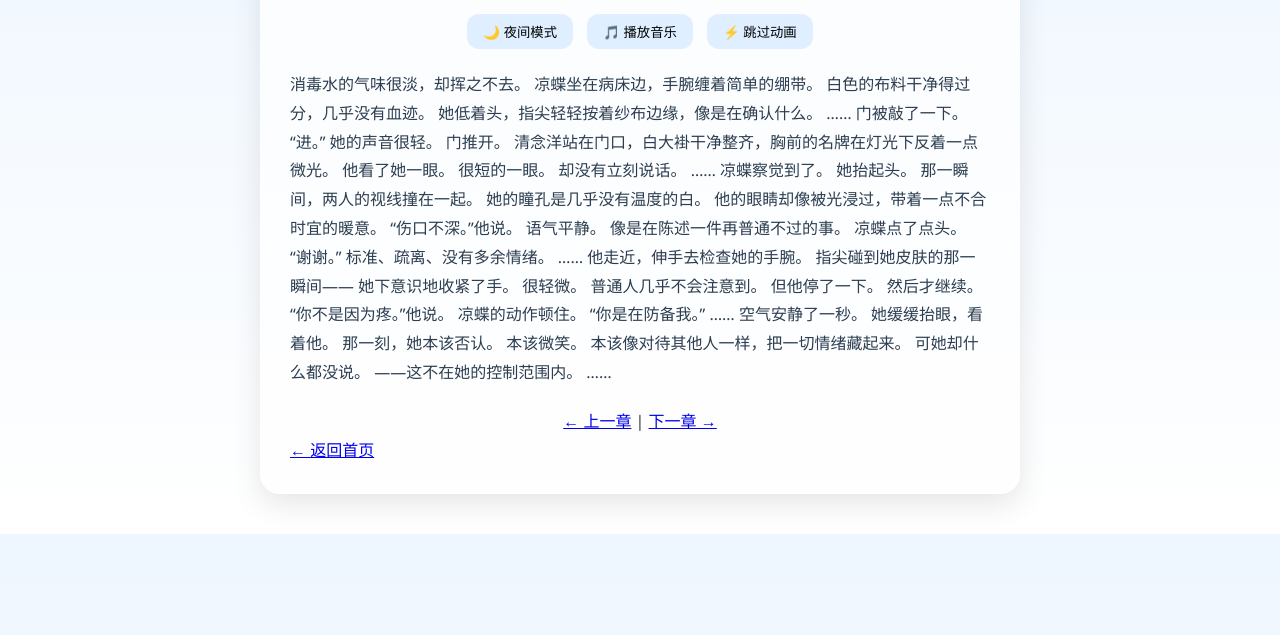
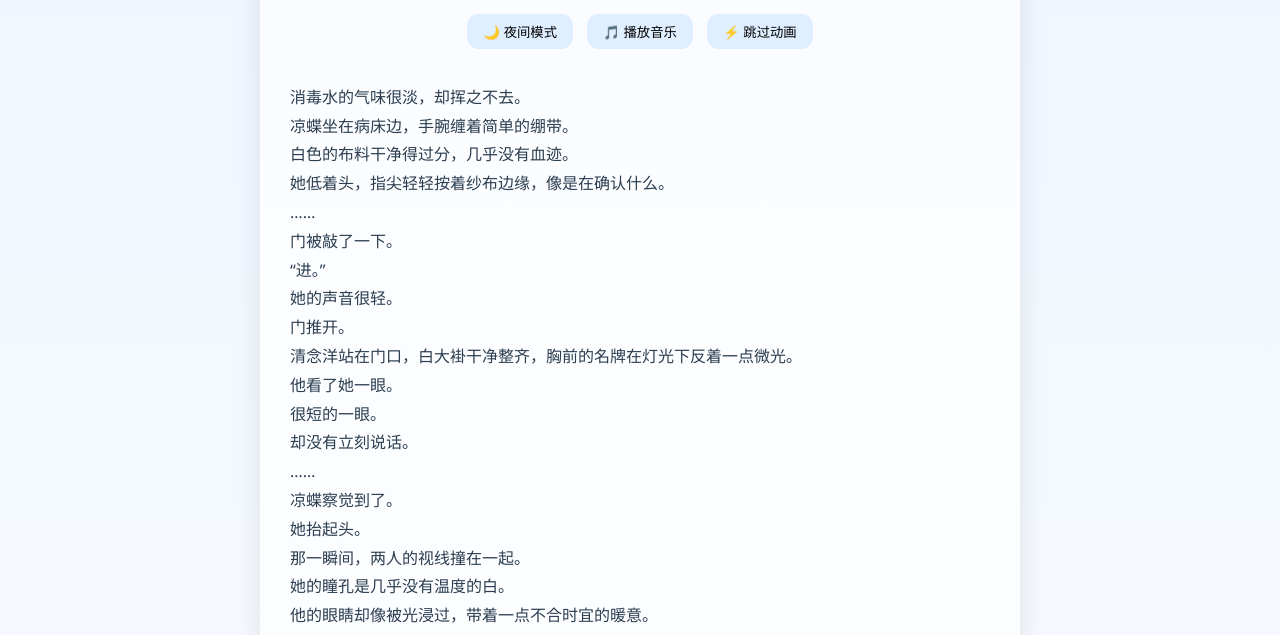
Before and after one commit to qianyuanl31-design/-, a plain HTML site: page story.html in a window 1280 px wide. Both pictures are taken after a click on the button "⚡ 跳过动画". Shown: the part 160-795 px from the top of the page. Drawn offline with Linux system fonts and the light colour scheme.

Commit message:
Update story.html

```diff
--- a/story.html
+++ b/story.html
@@ -93,7 +93,7 @@ button:hover {
     </p>
 </div>
 
-<p id="text"></p>
+<div id="text" style="white-space: pre-wrap;"></div>
 
     <!-- 第二段（默认隐藏） -->
 <div id="chapter2" style="display:none;">
@@ -248,13 +248,13 @@ var i = 0;
 
 function typeWriter() {
     if (i < content.length) {
-        document.getElementById("text").innerHTML += content[i];
+        document.getElementById("text").textContent += content[i];
         i++;
         setTimeout(typeWriter, 20);
     }
 }
-    function skipTyping() {
-    document.getElementById("text").innerHTML = content;
+function skipTyping() {
+    document.getElementById("text").textContent = content;
     i = content.length;
 }
     typeWriter();
```
